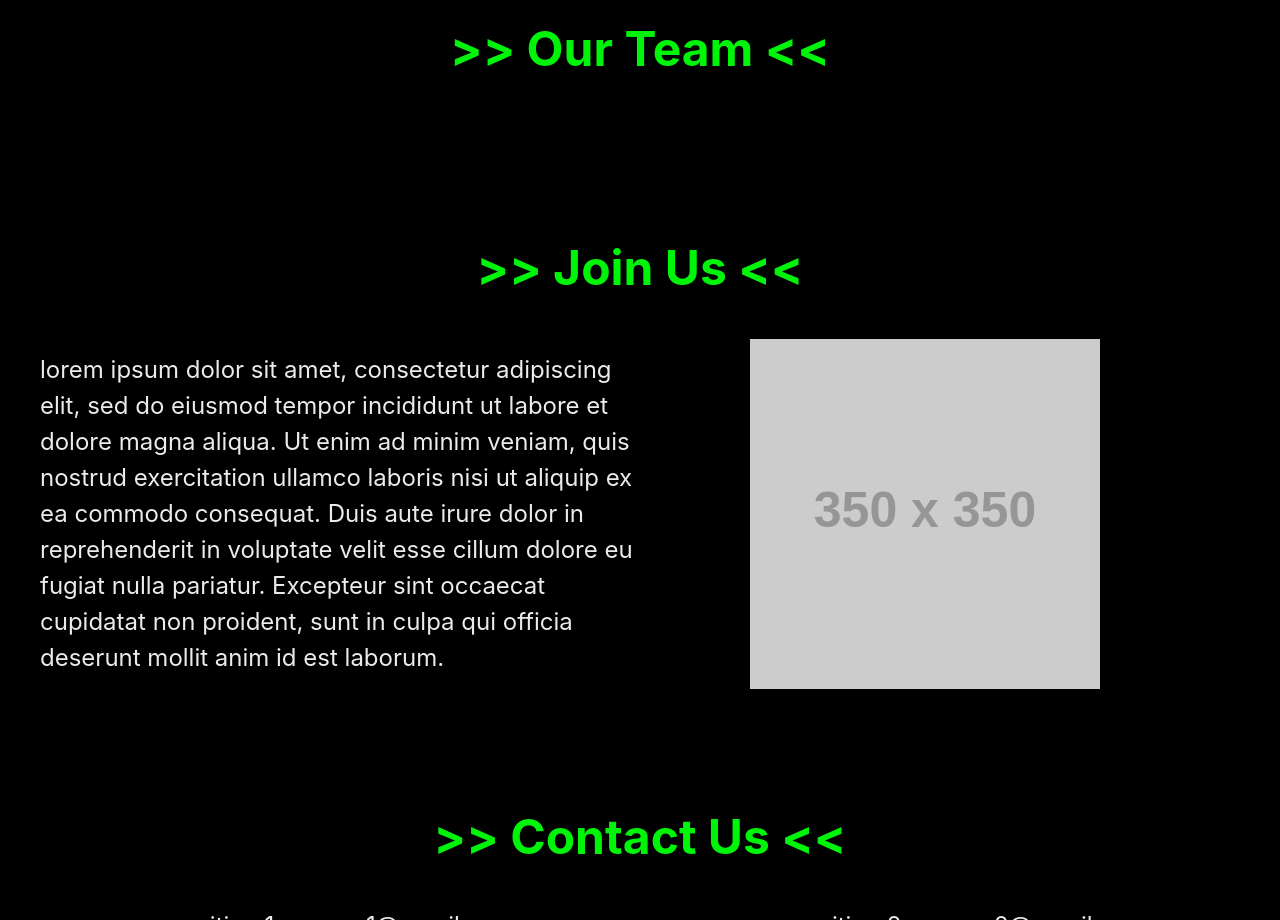
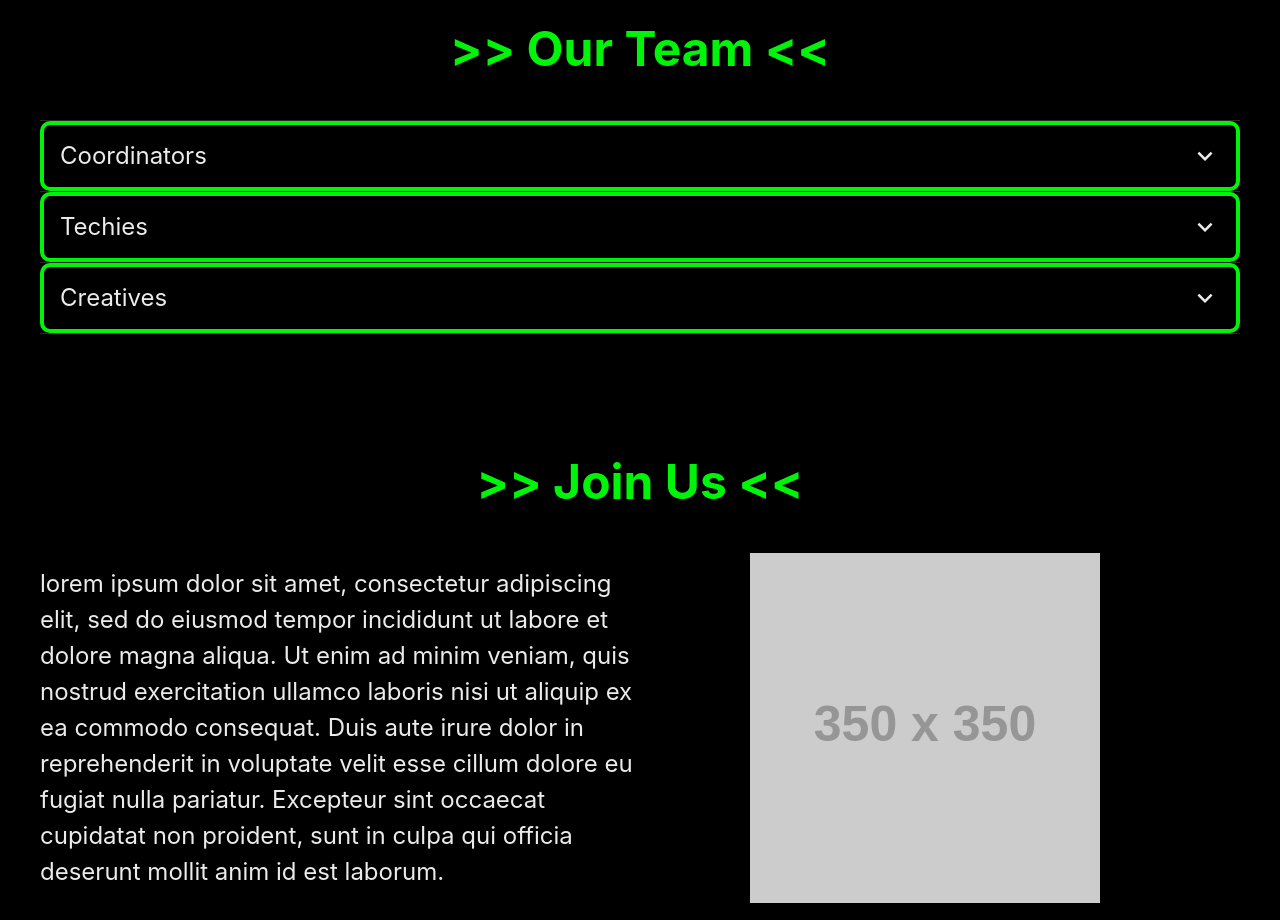
Before and after one commit to d4rkc0de-club/d4rkc0de-iiitd, a React app: page / in a window 1280 px wide. Shown: the part 1880-2800 px from the top of the page. Built offline with nearby package versions, Linux system fonts and the light colour scheme; placeholder pictures from the web are drawn by us.

Commit message:
members in accordion

```diff
--- a/src/components/members.js
+++ b/src/components/members.js
@@ -1,10 +1,85 @@
 import React from "react";
-import { Flex, Box, Text, Image } from "@chakra-ui/react";
+import {
+    Flex,
+    Box,
+    Text,
+    Accordion,
+    AccordionItem,
+    AccordionButton,
+    AccordionPanel,
+    AccordionIcon,
+    Table,
+    Tbody,
+    Tr,
+    Td,
+} from "@chakra-ui/react";
 
 export default function Members() {
+    const coordinators = {
+        1: {
+            name: "Name 1",
+            email: "abc@xyz.com",
+        },
+        2: {
+            name: "Name 2",
+            email: "abc@xyz.com",
+        },
+    };
+
+    const techies = {
+        1: {
+            name: "Name 1",
+            email: "abc@xyz.com",
+        },
+        2: {
+            name: "Name 2",
+            email: "abc@xyz.com",
+        },
+    };
+
+    const creatives = {
+        1: {
+            name: "Name 1",
+            email: "abc@xyz.com",
+        },
+        2: {
+            name: "Name 2",
+            email: "abc@xyz.com",
+        },
+    };
+
+    const coordinatorsItems = Object.entries(coordinators).map(
+        ([key, value]) => (
+            <Tr key={key}>
+                <Td>{value.name}</Td>
+                <Td>{value.email}</Td>
+            </Tr>
+        )
+    );
+
+    const techiesItems = Object.entries(techies).map(([key, value]) => (
+        <Tr key={key}>
+            <Td>{value.name}</Td>
+            <Td>{value.email}</Td>
+        </Tr>
+    ));
+
+    const creativesItems = Object.entries(creatives).map(([key, value]) => (
+        <Tr key={key}>
+            <Td>{value.name}</Td>
+            <Td>{value.email}</Td>
+        </Tr>
+    ));
+
     return (
         <>
-            <Flex direction="column" justify="center" align="center" mb="7rem">
+            <Flex
+                direction="column"
+                justify="center"
+                align="center"
+                mb="7rem"
+                w="100%"
+            >
                 <Text
                     fontSize="5xl"
                     color="primary.800"
@@ -14,8 +89,78 @@ export default function Members() {
                     {">> "} Our Team {" <<"}
                 </Text>
 
-                <Box>
-
+                <Box w="100%">
+                    <Accordion allowToggle>
+                        <AccordionItem>
+                            <AccordionButton
+                                h="70px"
+                                border="4px"
+                                borderColor="primary.800"
+                                borderRadius="10px"
+                                fontSize="2xl"
+                                _expanded={{
+                                    bg: "primary.800",
+                                    color: "black",
+                                }}
+                            >
+                                <Box flex="1" textAlign="left">
+                                    Coordinators
+                                </Box>
+                                <AccordionIcon />
+                            </AccordionButton>
+                            <AccordionPanel>
+                                <Table>
+                                    <Tbody>{coordinatorsItems}</Tbody>
+                                </Table>
+                            </AccordionPanel>
+                        </AccordionItem>
+                        <AccordionItem>
+                            <AccordionButton
+                                h="70px"
+                                border="4px"
+                                borderColor="primary.800"
+                                borderRadius="10px"
+                                fontSize="2xl"
+                                _expanded={{
+                                    bg: "primary.800",
+                                    color: "black",
+                                }}
+                            >
+                                <Box flex="1" textAlign="left">
+                                    Techies
+                                </Box>
+                                <AccordionIcon />
+                            </AccordionButton>
+                            <AccordionPanel>
+                                <Table>
+                                    <Tbody>{techiesItems}</Tbody>
+                                </Table>
+                            </AccordionPanel>
+                        </AccordionItem>
+                        <AccordionItem>
+                            <AccordionButton
+                                h="70px"
+                                border="4px"
+                                borderColor="primary.800"
+                                borderRadius="10px"
+                                fontSize="2xl"
+                                _expanded={{
+                                    bg: "primary.800",
+                                    color: "black",
+                                }}
+                            >
+                                <Box flex="1" textAlign="left">
+                                    Creatives
+                                </Box>
+                                <AccordionIcon />
+                            </AccordionButton>
+                            <AccordionPanel>
+                                <Table>
+                                    <Tbody>{creativesItems}</Tbody>
+                                </Table>
+                            </AccordionPanel>
+                        </AccordionItem>
+                    </Accordion>
                 </Box>
             </Flex>
         </>
```
